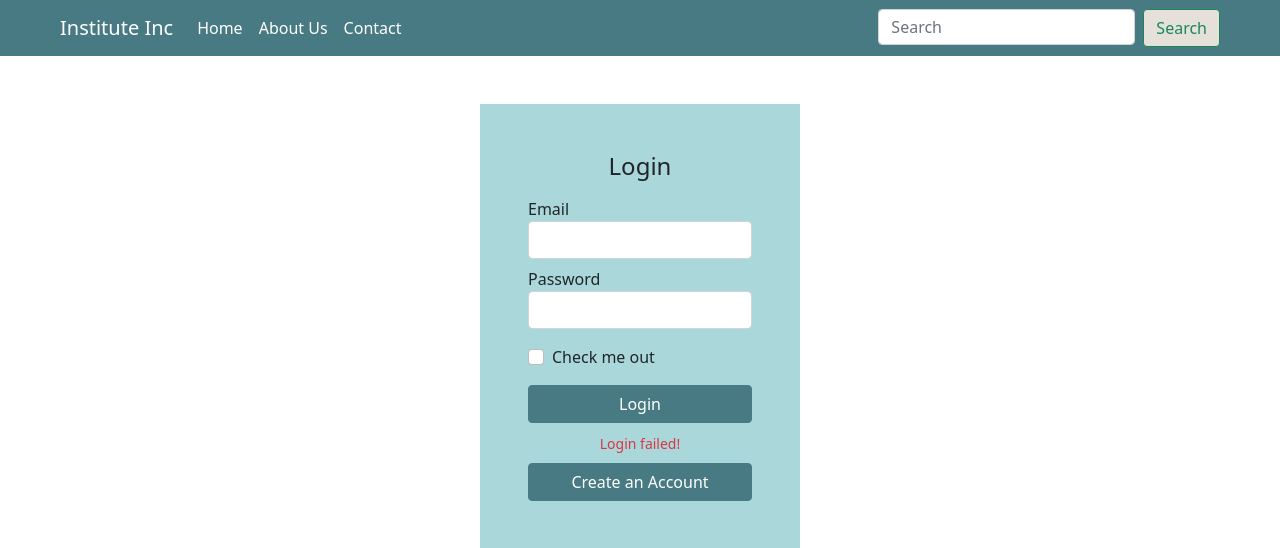
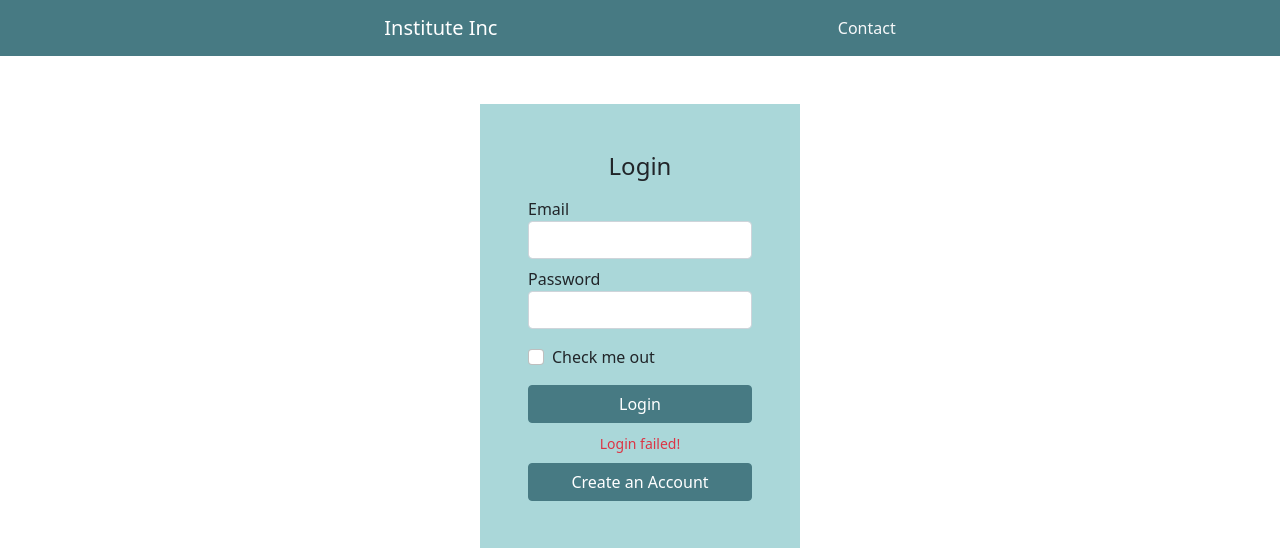
Before and after one commit to santhossunthar/student-management-system-php, a CodeIgniter 4 app: template app/Views/home.php in a window 1280 px wide. Shown: the top 548 px of the page. Run offline with PHP 8.4 and a stand-in for CodeIgniter, Linux system fonts and the light colour scheme; the template is opened without the code that fills it, so the values that code supplies are empty; some libraries are stand-ins or nearby versions.

Commit message:
Updated navbar

```diff
--- a/app/Views/components/navbar.php
+++ b/app/Views/components/navbar.php
@@ -1,25 +1,6 @@
 <nav class="navbar navbar-expand-lg bg-primary navbar-dark px-5">
-    <div class="container-fluid">
+    <div class="container-fluid d-flex justify-content-evenly">
         <a class="navbar-brand" href="#">Institute Inc</a>
-        <button class="navbar-toggler" type="button" data-bs-toggle="collapse" data-bs-target="#navbarSupportedContent" aria-controls="navbarSupportedContent" aria-expanded="false" aria-label="Toggle navigation">
-            <span class="navbar-toggler-icon"></span>
-        </button>
-        <div class="collapse navbar-collapse" id="navbarSupportedContent">
-            <ul class="navbar-nav me-auto mb-2 mb-lg-0">
-                <li class="nav-item">
-                    <a class="nav-link active" aria-current="page" href="#">Home</a>
-                </li>
-                <li class="nav-item">
-                    <a class="nav-link active" aria-current="page" href="#">About Us</a>
-                </li>
-                <li class="nav-item">
-                    <a class="nav-link active" aria-current="page" href="#">Contact</a>
-                </li>
-            </ul>
-            <form class="d-flex">
-                <input class="form-control h-25 me-2" type="search" placeholder="Search" aria-label="Search">
-                <button class="btn btn-info btn-outline-success" type="submit">Search</button>
-            </form>
-        </div>
+        <a class="text-light text-decoration-none" href="#">Contact</a>
     </div>
 </nav>
```
